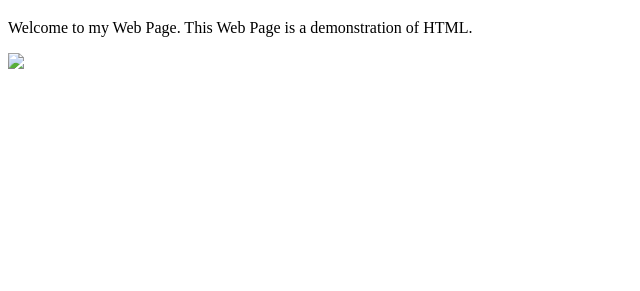
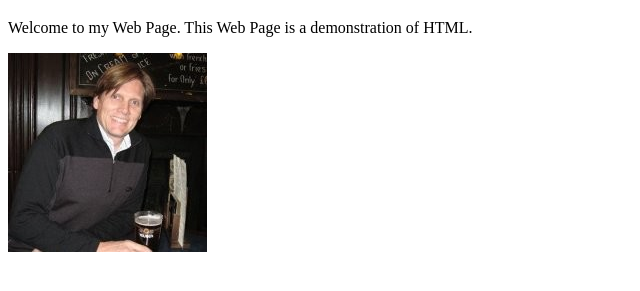
Before and after one commit to EvanderGibson/first-github-page, a plain HTML site: page index.html in a window 1280 px wide. Shown: the part 61-352 px from the top of the page, without its empty margins (0-640 px from the left). Drawn offline with Linux system fonts and the light colour scheme.

Commit message:
Update index.html

```diff
--- a/index.html
+++ b/index.html
@@ -8,6 +8,6 @@
     <p> <!-- p tag makes a paragraph-->
       Welcome to my Web Page. This Web Page is a demonstration of HTML.
     </p>
-    <img src="bif.jpg" alt+"bigsexy jon">
+    <img src="bigf.jpg" alt+"big jon">
   </body>
 </html> <!-- closing html log -->
```
